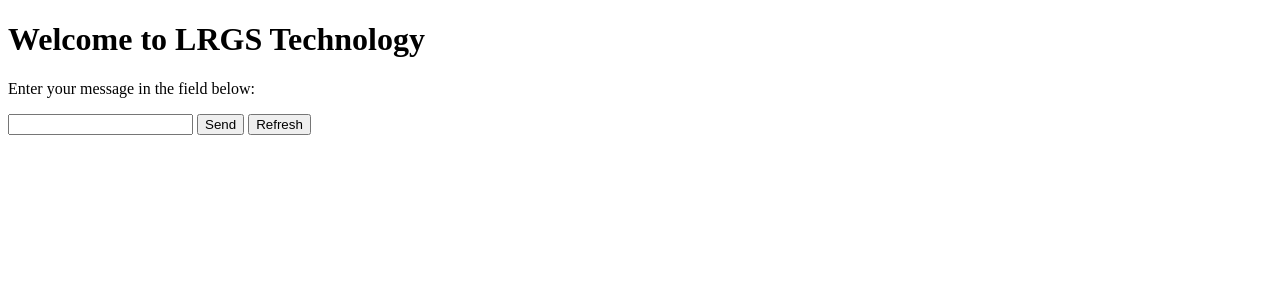
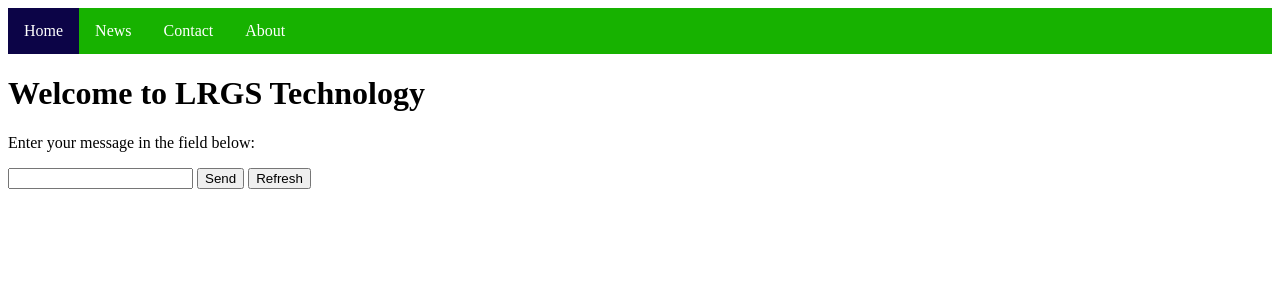
Before and after one commit to Adoria298/fez, a Flask app: page / in a window 1280 px wide. Shown: the top 300 px of the page. Run offline with Flask 2, Linux system fonts and the light colour scheme.

Commit message:
added navigation bar
CAUTION: there is no link added to the href attribute in the navigation bar except for in home

```diff
--- a/templates/index.html
+++ b/templates/index.html
@@ -1,9 +1,44 @@
 <!DOCTYPE HTML>
 <html>
 <head>
+	<style>
+		ul {
+   		 list-style-type: none;
+  		 margin: 0;
+  		 padding: 0;
+   		 overflow: hidden;
+   		 background-color: #17b200;
+		}
+
+		li {
+		    float: left;
+		}
+
+		li a {
+		    display: block;
+		    color: white;
+		    text-align: center;
+		    padding: 14px 16px;
+		    text-decoration: none;
+		}
+
+		li a:hover:not(.active) {
+		    background-color: #138c01;
+		}
+		.active{
+			background-color:#0c0447;
+	</style>
 	<title>LRGS Technology</title>
 </head>
 <body>
+	<nav>
+		<ul>
+		  <li><a class="active" href="index.html">Home</a></li>
+		  <li><a href="#news">News</a></li>
+		  <li><a href="#contact">Contact</a></li>
+		  <li><a href="#about">About</a></li>
+		</ul>
+	</nav>
 	<h1>Welcome to LRGS Technology</h1>
 	<p>Enter your message in the field below:</p>
 	<form action="/handle_data" method="POST">
```
